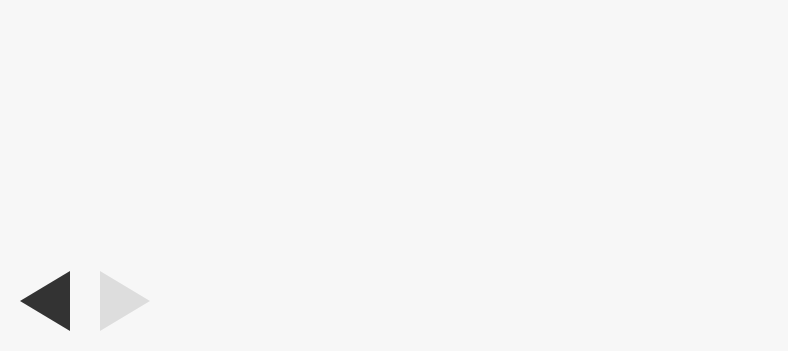
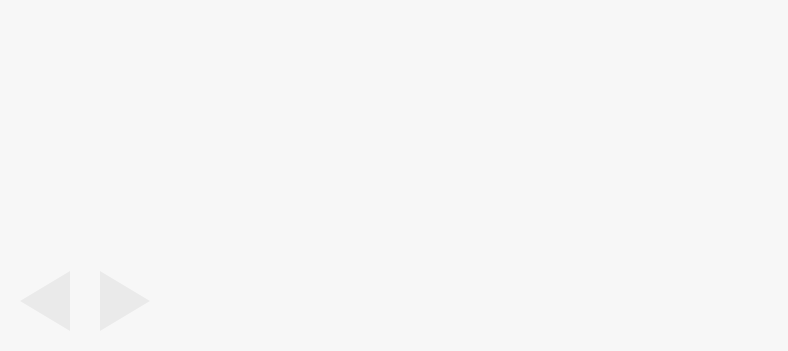
Before and after one commit to miguelmota/es6-the-sexy-stuff, a website: page index.html in a window 1280 px wide. Shown: the part 449-800 px from the top of the page, without its empty margins (0-788 px from the left). Drawn offline with Linux system fonts and the light colour scheme.

Commit message:
arrow color

```diff
--- a/index.html
+++ b/index.html
@@ -228,9 +228,12 @@ body {
   cursor: pointer;
 }
 
-.arrow.left,
 .arrow.next {
-  border-left-color: rgba(0,0,0,.1);
+  border-left-color: rgba(0,0,0,.05);
+}
+
+.arrow.prev {
+  border-right-color: rgba(0,0,0,.05);
 }
 
 h1 {
--- a/theme/style.css
+++ b/theme/style.css
@@ -221,9 +221,12 @@ body {
   cursor: pointer;
 }
 
-.arrow.left,
 .arrow.next {
-  border-left-color: rgba(0,0,0,.1);
+  border-left-color: rgba(0,0,0,.05);
+}
+
+.arrow.prev {
+  border-right-color: rgba(0,0,0,.05);
 }
 
 h1 {
```
